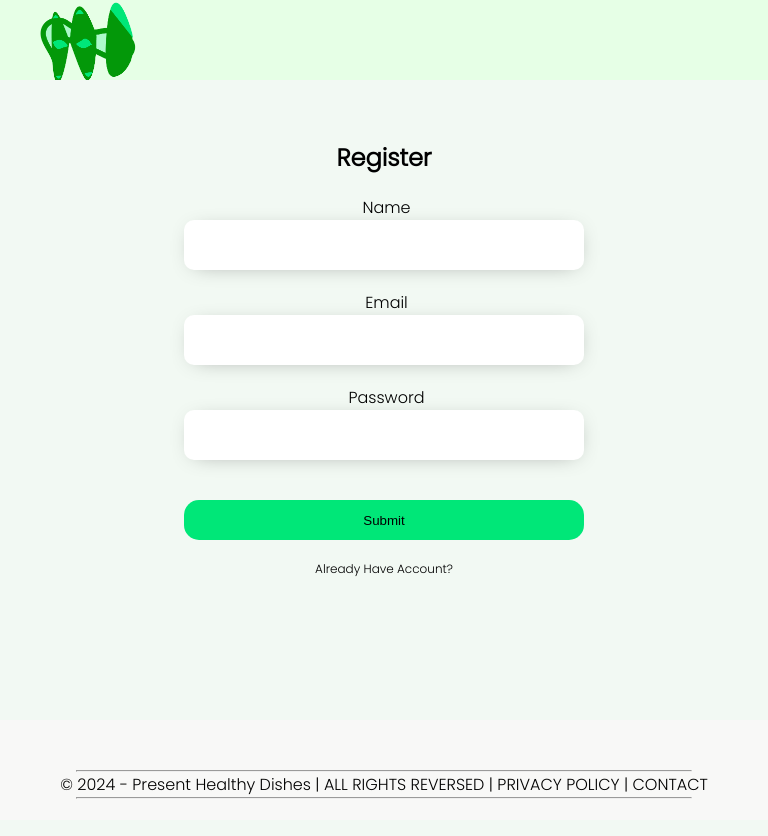
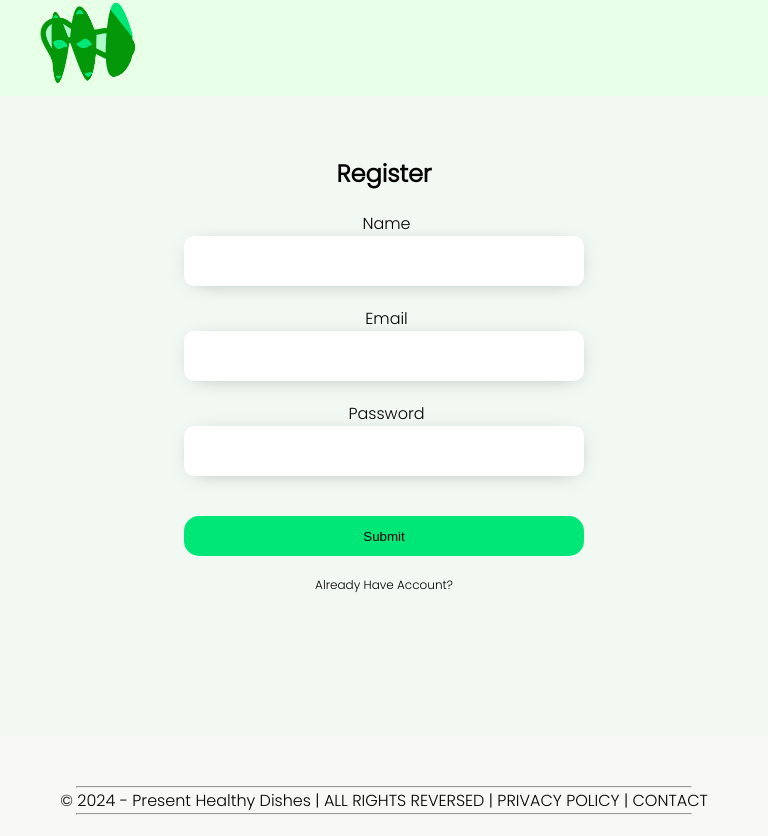
Before and after one commit to Wellgrit-Dev/Healthy-dishes, a PHP site: page /register.html in a window 768 px wide. Before the commit the page ends 799 px from the top, so only its background shows below. Run offline with PHP 8.4, Linux system fonts and the light colour scheme.

Commit message:
responsive v1.1

```diff
--- a/ReLog.css
+++ b/ReLog.css
@@ -152,7 +152,7 @@ footer p {
         background-color: #e6ffe6;
         padding: 0;
         width: 100%;
-        height: 10vh;
+        height: 12vh;
         margin: 0 auto;
     }
 
```
